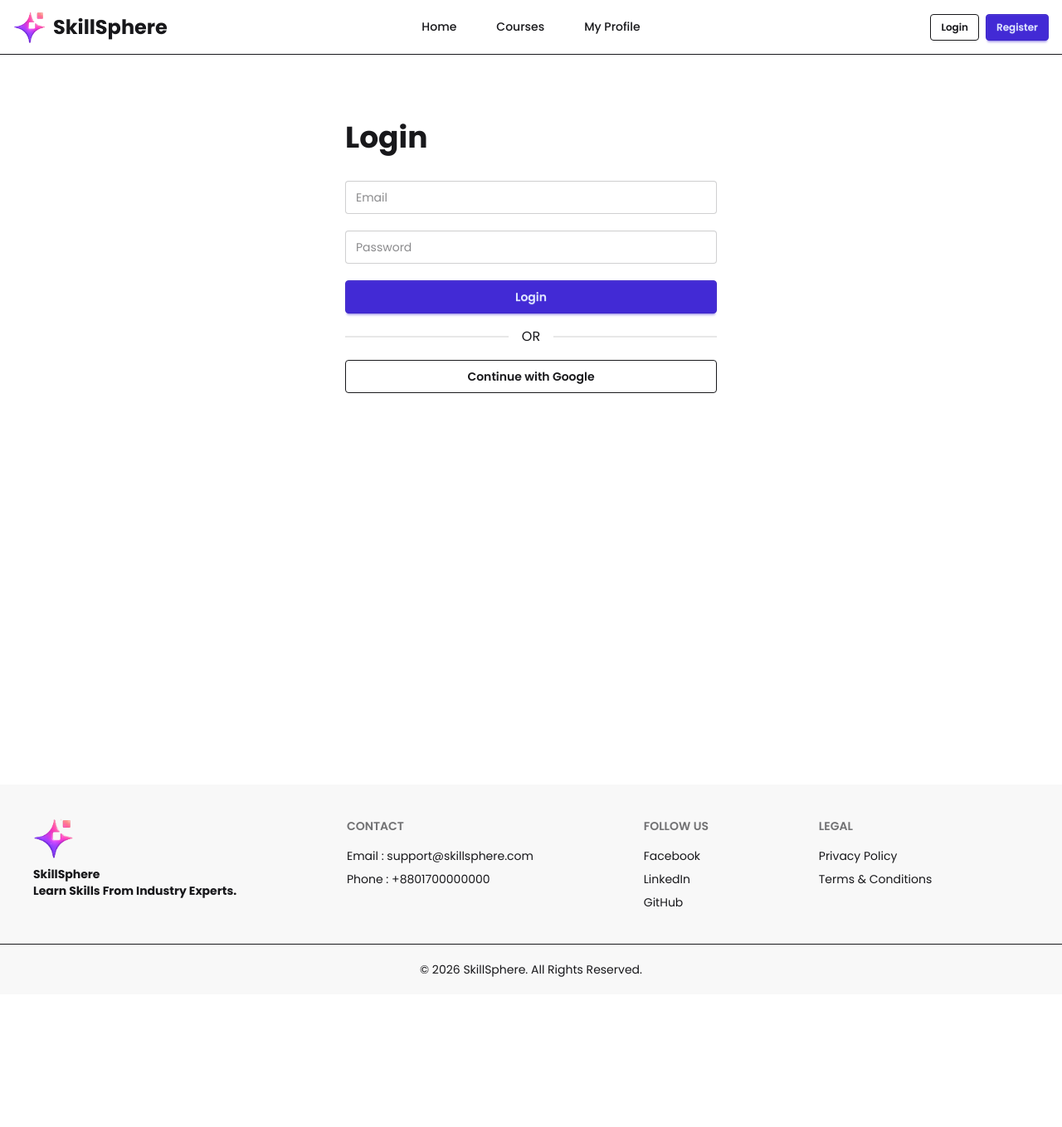
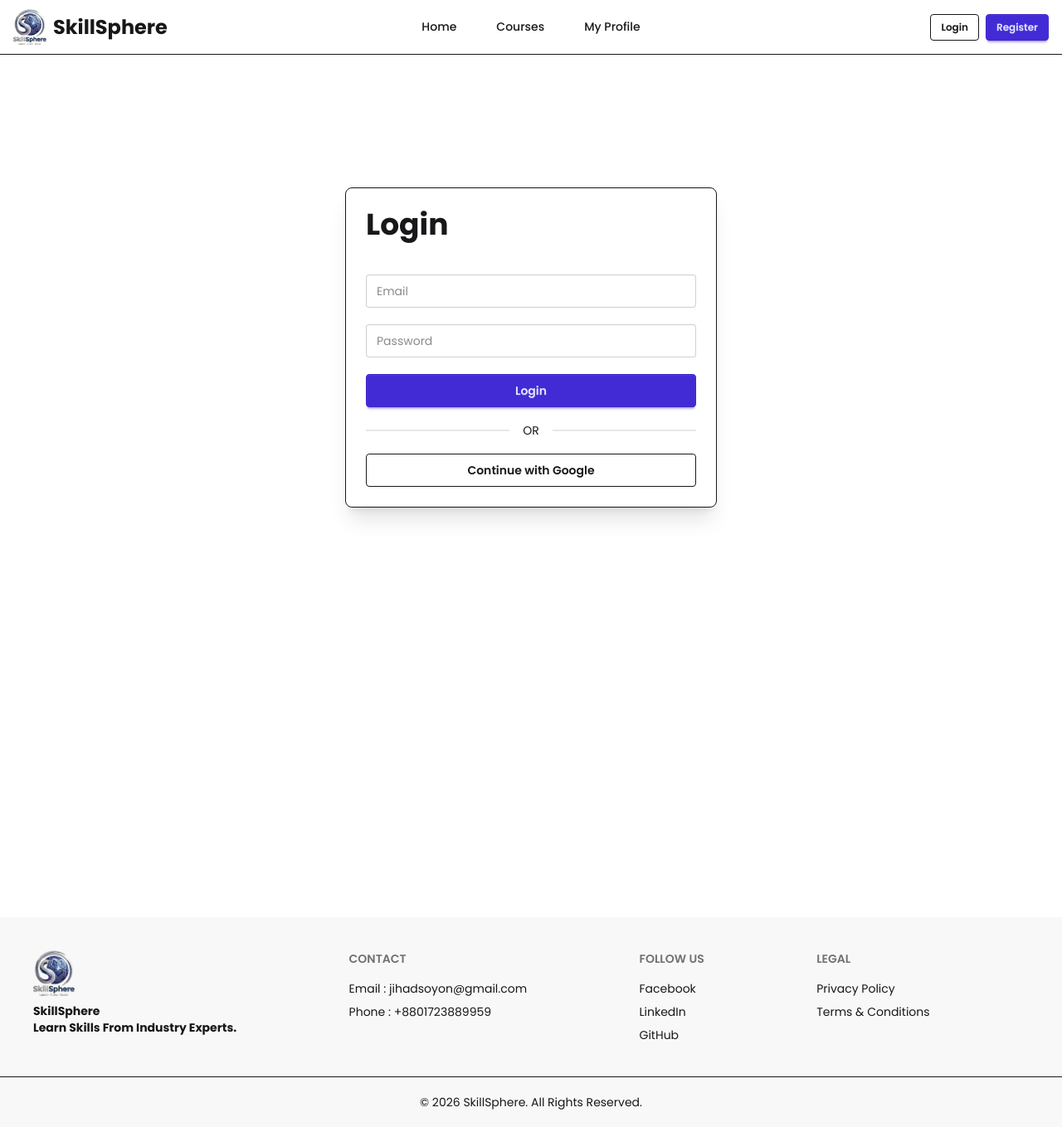
Before and after one commit to jihadsoyon/skillspheres, a Next.js app: page /login in a window 1280 px wide. Shown: the whole page at 83% size. Before the commit the page ends 1199 px from the top, so only its background shows below. Built offline with nearby package versions, Linux system fonts and the light colour scheme.

Commit message:
clean the folder structure with more readable structure

```diff
--- a/src/app/login/page.jsx
+++ b/src/app/login/page.jsx
@@ -30,8 +30,9 @@ const LoginPage = () => {
 
   return (
 
-    <div className="max-w-md mx-auto py-20">
+    <div className="card bg-base-100 shadow-xl border max-w-md mx-auto mt-40">
 
+      <div className="card-body">
       <h1 className="text-4xl font-bold mb-8">
 
         Login
@@ -61,7 +62,7 @@ const LoginPage = () => {
           Login
         </button>
 
-        <div className="divider">
+         <div className="divider">
           OR
         </div>
 
@@ -71,8 +72,9 @@ const LoginPage = () => {
           Continue with Google
         </button>
 
+
       </form>
-
+      </div>
     </div>
 
   );
--- a/src/app/register/page.jsx
+++ b/src/app/register/page.jsx
@@ -12,7 +12,7 @@ export default function RegisterForm() {
 
   return (
 
-    <div className="card bg-base-100 shadow-xl border max-w-md mx-auto">
+    <div className="card bg-base-100 shadow-xl border max-w-md mx-auto mt-40">
 
       <div className="card-body">
 
--- a/src/components/home/Banner.jsx
+++ b/src/components/home/Banner.jsx
@@ -19,7 +19,7 @@ const Banner = () => {
 
             <h1 className="text-5xl md:text-7xl font-bold leading-tight">
 
-              Upgrade Your Skills Today 🚀
+              Upgrade Your Skills Today
 
             </h1>
 
--- a/src/components/shared/Footer.jsx
+++ b/src/components/shared/Footer.jsx
@@ -11,7 +11,7 @@ const Footer = () => {
                 <aside>
 
                     <Image
-                        src="/logo.png"
+                        src="/skillsphere.png"
                         alt="logo"
                         width={50}
                         height={50}
@@ -35,9 +35,9 @@ const Footer = () => {
                         Contact
                     </h6>
 
-                    <a>Email : support@skillsphere.com</a>
+                    <a>Email : jihadsoyon@gmail.com</a>
 
-                    <a>Phone : +8801700000000</a>
+                    <a>Phone : +8801723889959</a>
 
                 </nav>
 
--- a/src/components/shared/Navbar.jsx
+++ b/src/components/shared/Navbar.jsx
@@ -65,7 +65,7 @@ const Navbar = () => {
             className="flex items-center gap-2"
           >
             <Image
-              src="/logo.png"
+              src="/skillsphere.png"
               alt="logo"
               width={40}
               height={40}
```
Also changed, not shown: public/logo.png (deleted), public/skillsphere.png (added), src/app/my-profile/page.jsx (deleted), src/app/update-profile/page.jsx (deleted), src/utils/getTopCourses.js (deleted), src/utils/searchCourse.js (deleted).
